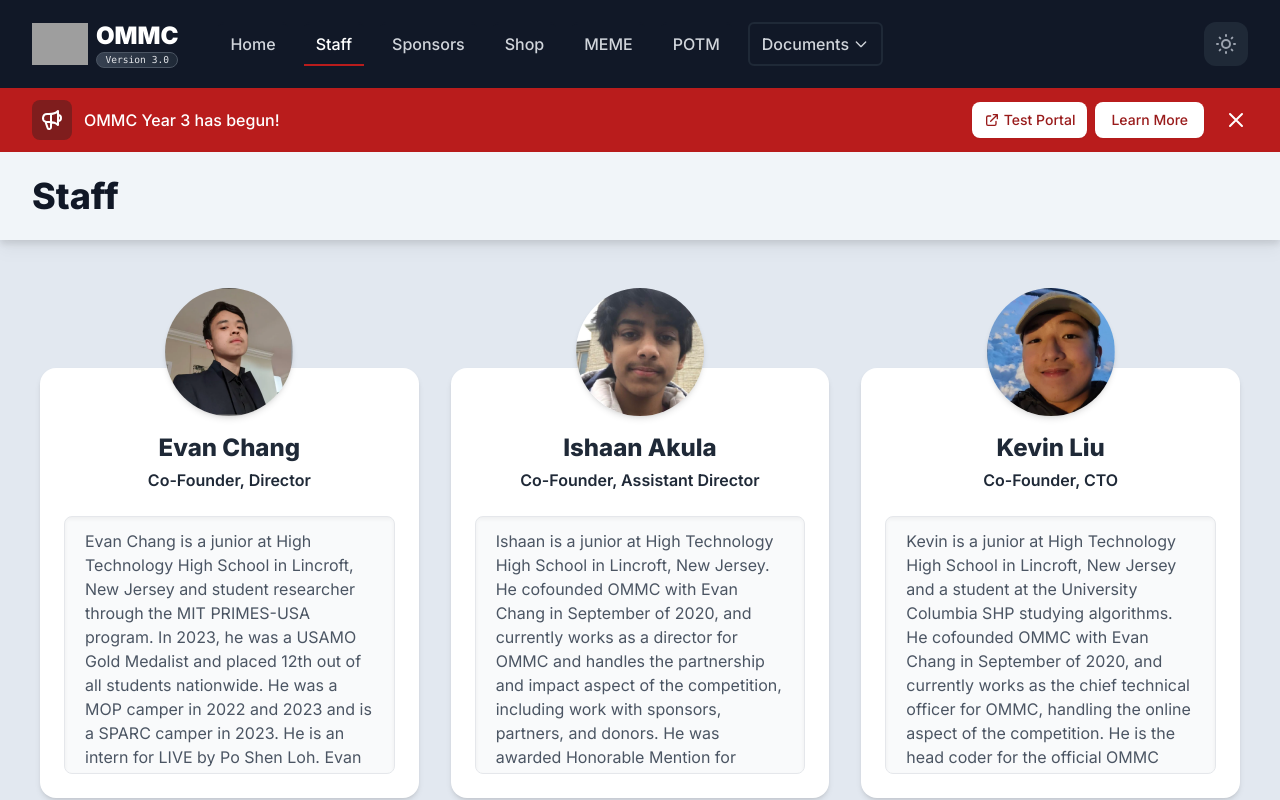
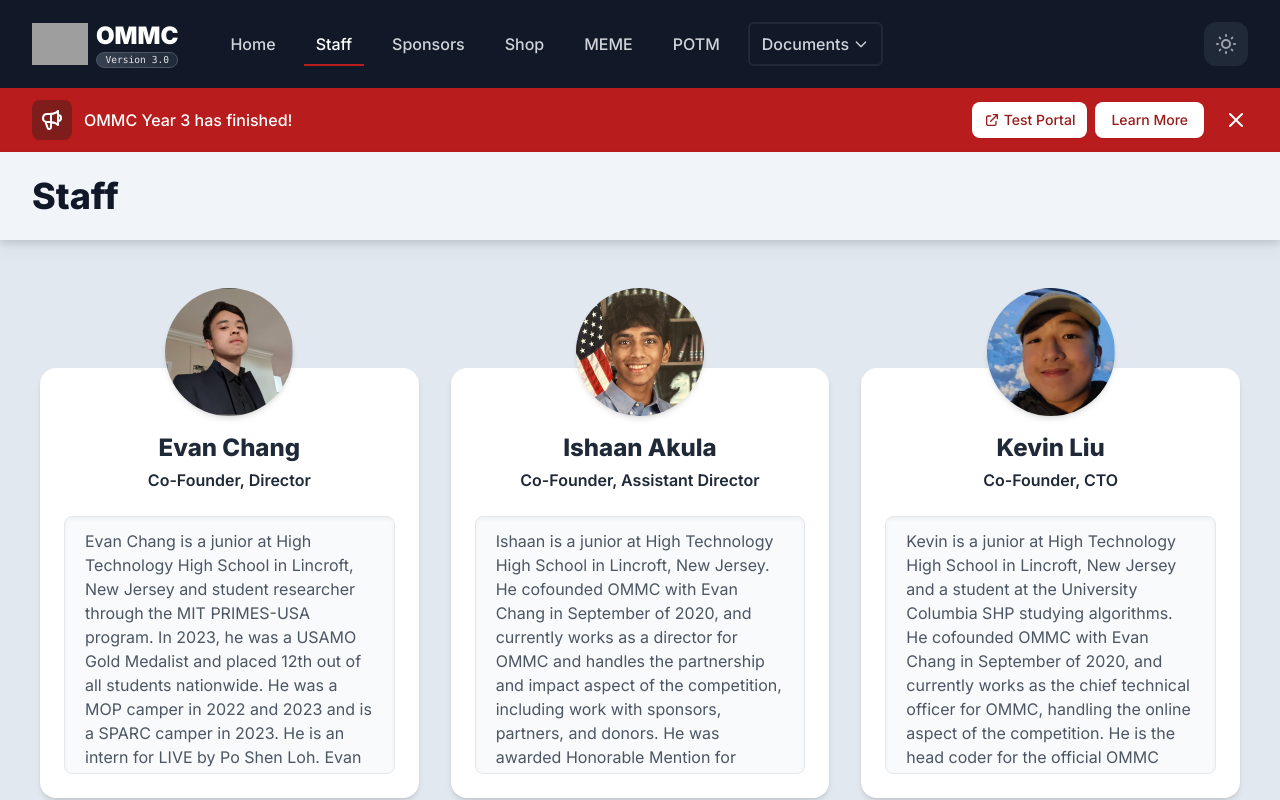
Before and after one commit to Kevin-Liu-01/OMMC-Website, a React (Create React App) app: page /staff in a window 1280 px wide. Shown: the top 800 px of the page. Built offline with nearby package versions, Linux system fonts and the light colour scheme; grey boxes are pictures that could not be loaded; a web font is replaced by a local one.

Commit message:
Revise staff and problems

```diff
--- a/src/Components/Banner.js
+++ b/src/Components/Banner.js
@@ -25,8 +25,10 @@ function Banner() {
               />
             </span>
             <p className="ml-3 font-medium text-white truncate">
-              <span className="md:hidden">OMMC Year 3 has begun!</span>
-              <span className="hidden md:inline">OMMC Year 3 has begun!</span>
+              <span className="md:hidden">OMMC Year 3 has concluded!</span>
+              <span className="hidden md:inline">
+                OMMC Year 3 has finished!
+              </span>
             </p>
           </div>
           <div className="order-3 grid grid-cols-2 mt-2 flex-shrink-0 w-full sm:order-2 sm:mt-0 sm:w-auto sm:flex sm:flex-row">
--- a/src/Pages/Problem.tsx
+++ b/src/Pages/Problem.tsx
@@ -4,6 +4,14 @@ import Banner from "../Components/Banner";
 import React from "react";
 
 const posts = [
+  {
+    igLink:
+      "https://www.instagram.com/p/CtB8dsQrewI/embed/?cr=1&amp;v=14&amp;wp=489&amp;rd=http%3A%2F%2Fwww.ommcofficial.org&amp;rp=%2FPOTM#%7B%22ci%22%3A0%2C%22os%22%3A314.20000000298023%2C%22ls%22%3A289.20000000298023%2C%22le%22%3A307.79999999701977%7D",
+  },
+  {
+    igLink:
+      "https://www.instagram.com/p/Cr8fi9mMXBI/embed/?cr=1&amp;v=14&amp;wp=489&amp;rd=http%3A%2F%2Fwww.ommcofficial.org&amp;rp=%2FPOTM#%7B%22ci%22%3A0%2C%22os%22%3A314.20000000298023%2C%22ls%22%3A289.20000000298023%2C%22le%22%3A307.79999999701977%7D",
+  },
   {
     igLink:
       "https://www.instagram.com/p/CqvT7VeMuCM/embed/?cr=1&amp;v=14&amp;wp=489&amp;rd=http%3A%2F%2Fwww.ommcofficial.org&amp;rp=%2FPOTM#%7B%22ci%22%3A0%2C%22os%22%3A314.20000000298023%2C%22ls%22%3A289.20000000298023%2C%22le%22%3A307.79999999701977%7D",
```
Also changed, not shown: public/staff/ishaan.png.
